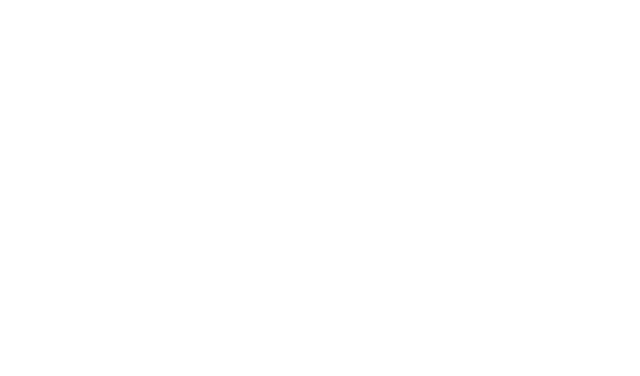
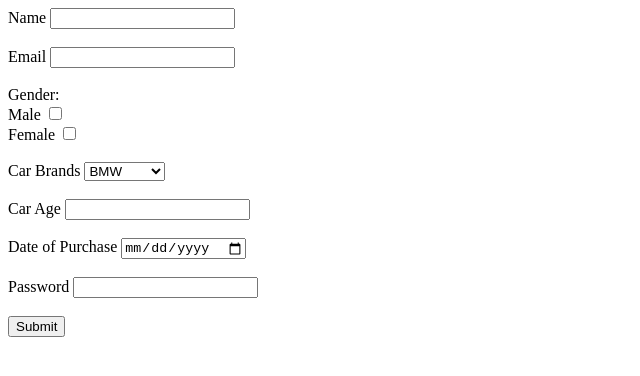
Before and after one commit to acciojob/car-insurance-form-AnkitAhlawat-nbt, a website: page main.html in a window 1280 px wide. Shown: the whole page, without its empty margins (0-640 px from the left). Drawn offline with Linux system fonts and the light colour scheme.

Commit message:
created a submission

```diff
--- a/main.html
+++ b/main.html
@@ -8,6 +8,30 @@
 
 <body>
 	<!-- the entire body must be written by student -->
+	<form method="post">
+		<label for="name">Name </label>
+		<input type="text" id="name" required><br><br>
+		<label for="email">Email </label>
+		<input type="email" id="email" required><br><br>
+		<label for="gender">Gender: </label><br>
+		<label for="male">Male </label>
+		<input type="checkbox" name="gender" required><br>
+		<label for="female">Female </label>
+		<input type="checkbox" name="gender"><br><br>
+		<label for="laptop">Car Brands</label>
+		<select id="cars">
+			<option>BMW</option>
+			<option>Audi</option>
+			<option>Mercedez</option>
+		</select><br><br>
+		<label for="carage">Car Age </label>
+		<input type="number" id="carage" required><br><br>
+		<label for="dob">Date of Purchase </label>
+		<input type="date" id="dob" required><br><br>
+		<label for="password">Password </label>
+		<input type="password" id="password" required><br><br>
+		<input type="submit">
+	</form>
     <script type="text/javascript" src="./script.js">
 </script>
 
```
